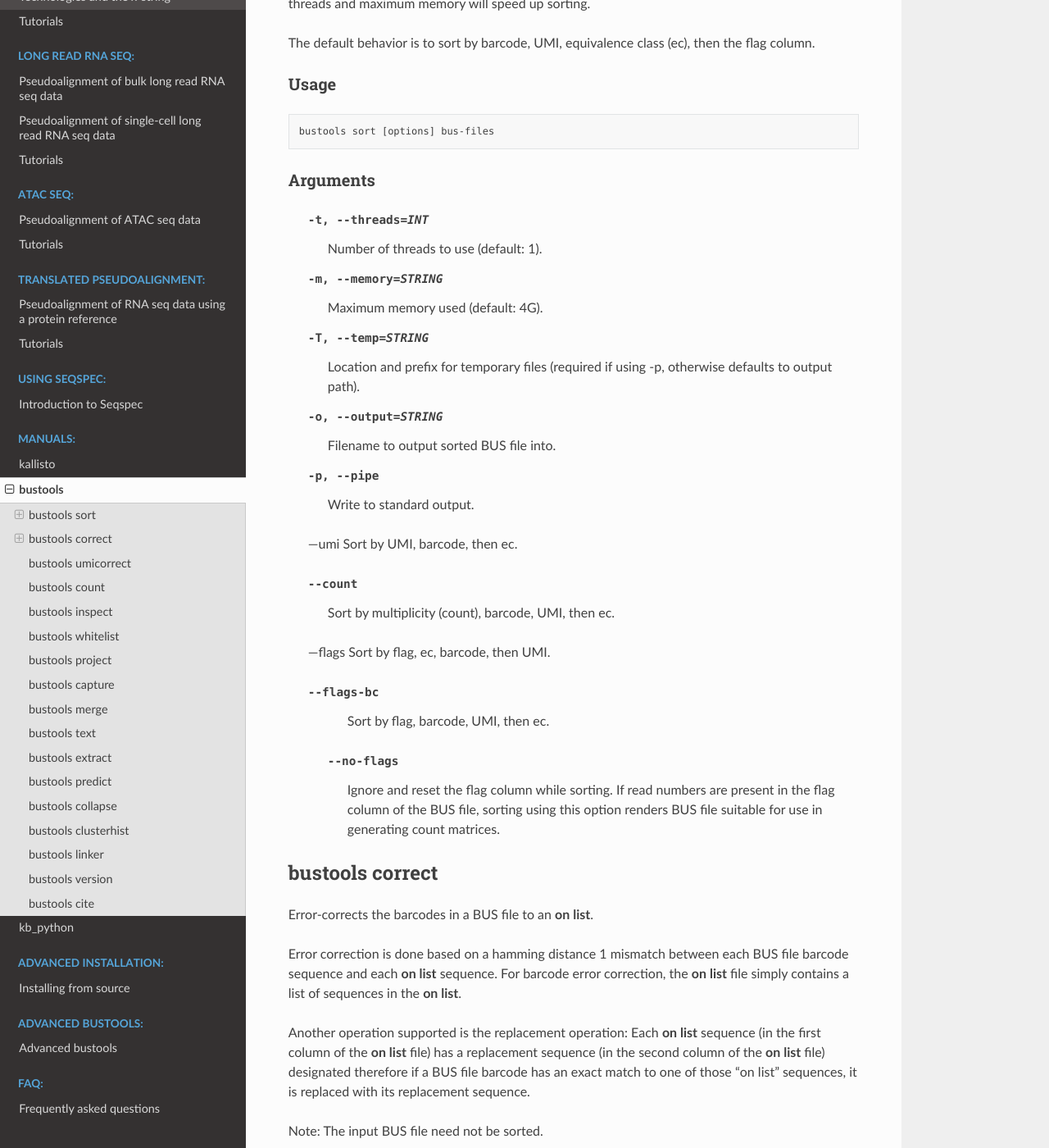
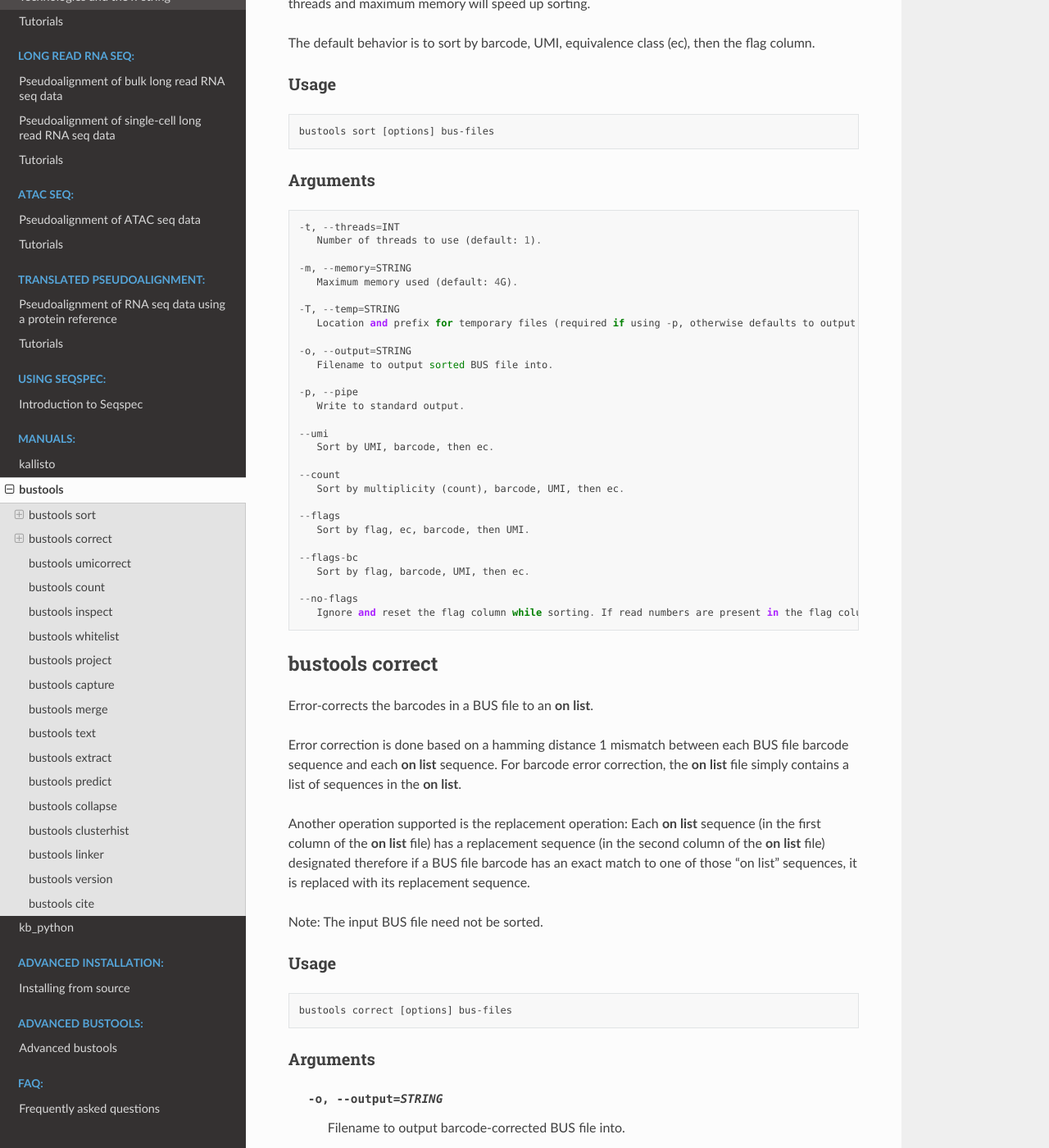
Before and after one commit to pachterlab/kb_docs, a Sphinx documentation site: the page built from docs/source/manuals/bustools.rst, in a window 1280 px wide and 1400 px high, scrolled down 345 px. Shown: the whole window at 82% size. Built offline with Sphinx 7.4.7 and the Read the Docs theme 2.0.0, drawn with Linux system fonts in a browser that asks for light colours; part of the change alters nothing that is shown.

```diff
--- a/docs/source/manuals/bustools.rst
+++ b/docs/source/manuals/bustools.rst
@@ -19,6 +19,7 @@ Usage
 Arguments
 .........
 
+.. parsed-literal::
 
    -t, --threads=INT
       Number of threads to use (default: 1).
@@ -35,10 +36,8 @@ Arguments
    -p, --pipe
       Write to standard output.
 
-
    --umi
       Sort by UMI, barcode, then ec.
-
 
    --count
       Sort by multiplicity (count), barcode, UMI, then ec.
@@ -49,7 +48,7 @@ Arguments
    --flags-bc
       Sort by flag, barcode, UMI, then ec.
 
-    --no-flags
+   --no-flags
       Ignore and reset the flag column while sorting. If read numbers are present in the flag column of the BUS file, sorting using this option renders BUS file suitable for use in generating count matrices.
 
 
```
